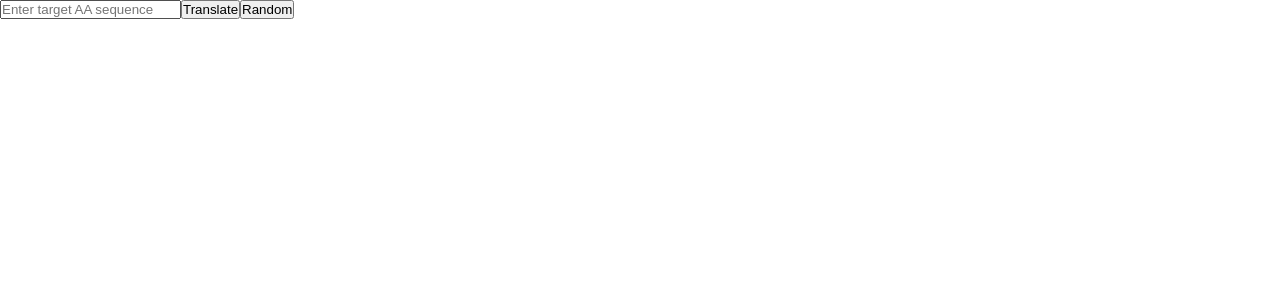
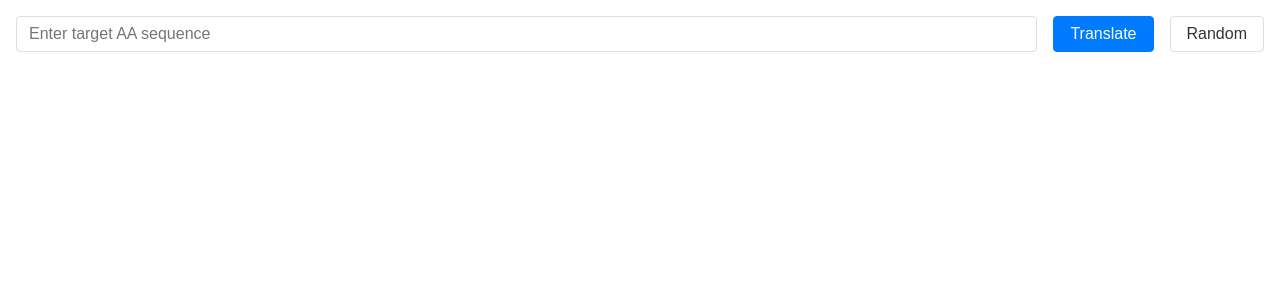
Before and after one commit to tigerasks/genetic-aa-to-dna, an Angular app: page / in a window 1280 px wide. Shown: the top 300 px of the page. Built offline with nearby package versions, Linux system fonts and the light colour scheme.

Commit message:
Add some styling to the action bar

```diff
--- a/src/action-bar/action-bar.css
+++ b/src/action-bar/action-bar.css
@@ -0,0 +1,73 @@
+.action-bar {
+  display: flex;
+  align-items: center;
+  gap: 1rem;
+  padding: 1rem;
+  margin-bottom: 2rem;
+}
+
+.target-aa {
+  flex: 1;
+  padding: 0.5rem 0.75rem;
+  border: 1px solid #ddd;
+  border-radius: 4px;
+  font-size: 1rem;
+}
+
+.target-aa:focus {
+  outline: none;
+  border-color: #007bff;
+}
+
+/* Base button styles */
+button {
+  padding: 0.5rem 1rem;
+  border: 1px solid #ddd;
+  border-radius: 4px;
+  font-size: 1rem;
+  cursor: pointer;
+  background: white;
+  color: #333;
+}
+
+/* Start button */
+.start {
+  background: #007bff;
+  color: white;
+  border-color: #007bff;
+}
+
+.start:hover {
+  background: #0056b3;
+  border-color: #0056b3;
+}
+
+/* Stop button */
+.stop {
+  background: #dc3545;
+  color: white;
+  border-color: #dc3545;
+}
+
+.stop:hover {
+  background: #c82333;
+  border-color: #c82333;
+}
+
+/* Random button */
+.random {
+  background: white;
+  color: #333;
+  border-color: #ddd;
+}
+
+.random:hover:not(:disabled) {
+  background: #f8f9fa;
+}
+
+.random:disabled {
+  background: #e9ecef;
+  color: #6c757d;
+  cursor: not-allowed;
+  border-color: #e9ecef;
+}
```
